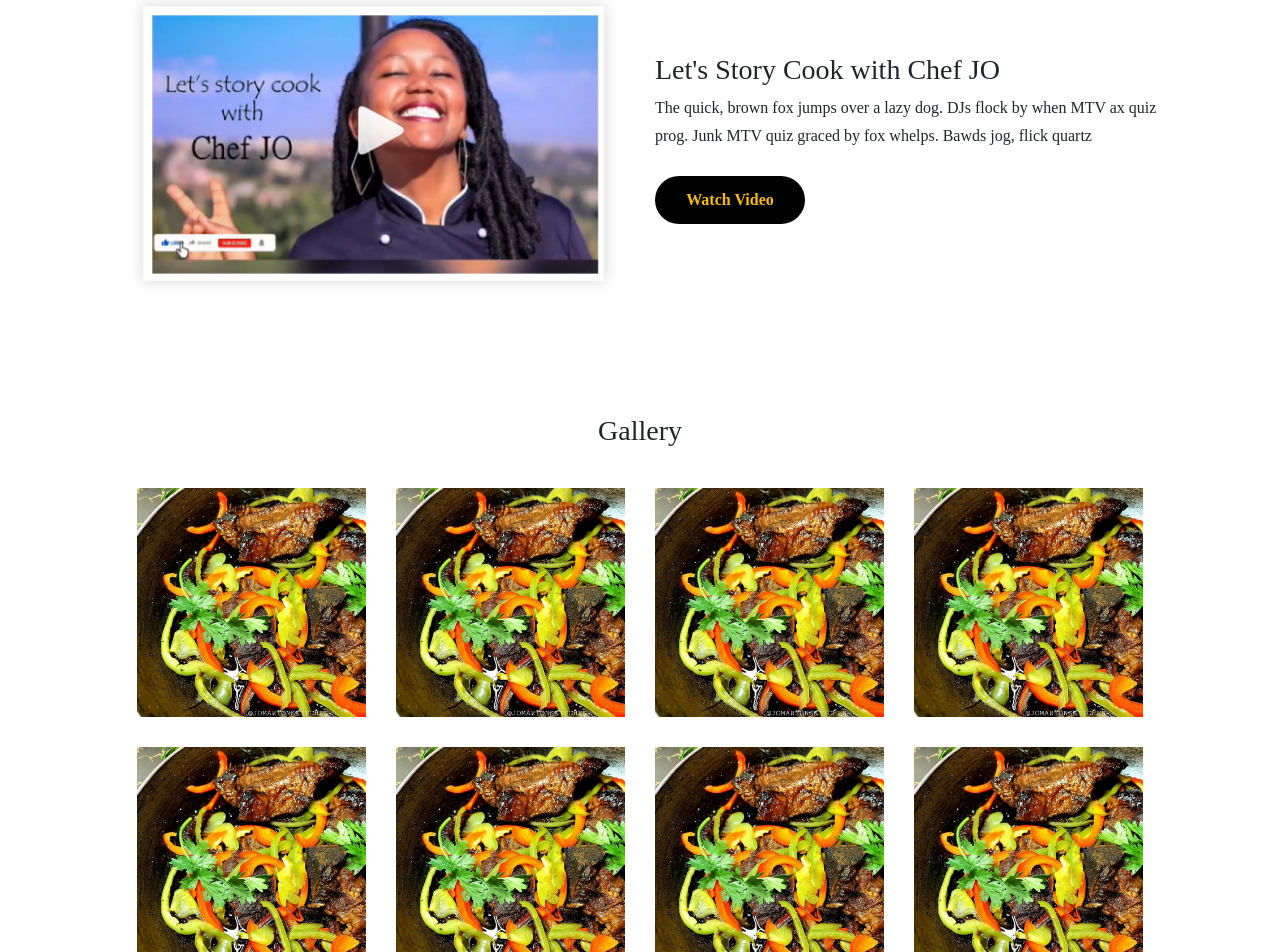
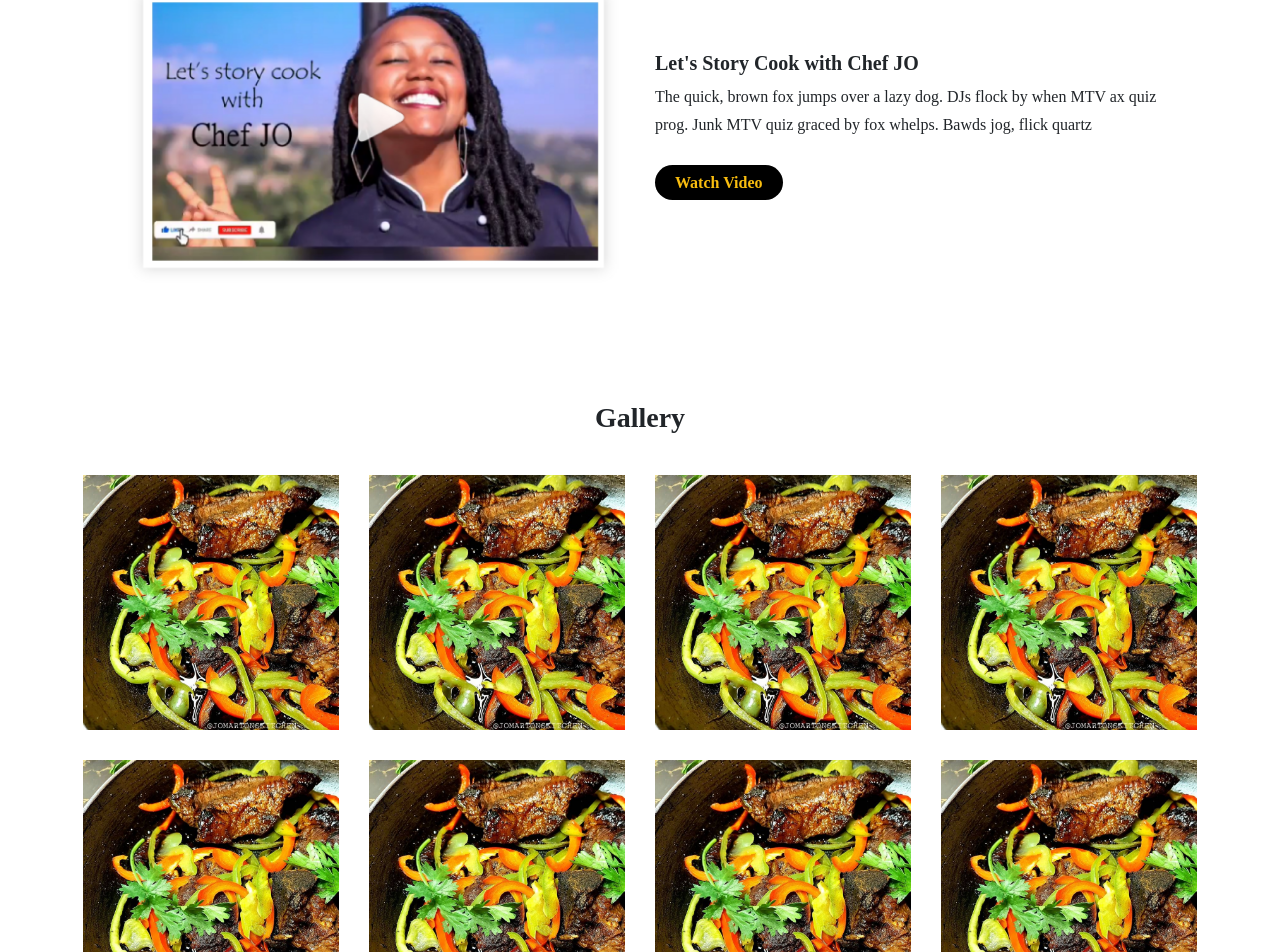
Before and after one commit to Karuma46/jomarion, a React (Create React App) app: page / in a window 1280 px wide. Shown: the part 1324-2276 px from the top of the page. Built offline with nearby package versions, Linux system fonts and the light colour scheme; a web font is replaced by a local one.

Commit message:
tweaks and refinements

```diff
--- a/src/components/header/index.jsx
+++ b/src/components/header/index.jsx
@@ -35,7 +35,7 @@ function MobileNav(){
                     <>
                         <div id="mobileNav" className="p-3 border-box">
                             <div id="mobileMenu" className="text-white d-flex flex-column">
-                                <span className="my-2"><Link to="recipes">Recipes</Link></span>
+                                <span className="my-2"><Link to="recipes">Menu</Link></span>
                                 <span className="my-2"><Link to="">Video</Link></span>
                                 <span className="my-2"><Link to="">Gallery</Link></span>
                                 <span className="my-2"><Link to="">Cookouts</Link></span>
--- a/src/components/hero/index.jsx
+++ b/src/components/hero/index.jsx
@@ -73,13 +73,13 @@ const Hero = () => {
                                     </div>
                                 </div>
                             </div>
-                            <div id="scrollArrow">
+                            {/* <div id="scrollArrow">
                                 <span>
                                     <a href="">
                                         <i className="fas fa-arrow-down"></i>
                                     </a>
                                 </span>
-                            </div>
+                            </div> */}
                         </div>
                     </div>
                 </div>
--- a/src/components/inputs/index.scss
+++ b/src/components/inputs/index.scss
@@ -1,6 +1,6 @@
 button {
-  height: 48px;
-  min-width: 150px;
+  height: 35px;
+  min-width: 100px;
   padding: 0px 20px;
   width: max-content;
   border-radius: 40px;
--- a/src/pages/homepage/cookouts.jsx
+++ b/src/pages/homepage/cookouts.jsx
@@ -18,7 +18,7 @@ const Cookouts = () => {
                     </div>
                     <div className="col-md-5 col-sm-9 d-flex">
                         <div className="align-self-center my-4">
-                            <h2>Jomarion's Kitchen Cookout Series Edition #9</h2>
+                            <h3>Jomarion's Kitchen Cookout Series Edition #9</h3>
                             <p>
                                 The quick, brown fox jumps over a lazy dog. DJs flock by when MTV ax quiz prog. Junk MTV quiz graced by fox whelps. Bawds jog, flick quartz
                             </p>
--- a/src/pages/homepage/gallery.jsx
+++ b/src/pages/homepage/gallery.jsx
@@ -1,4 +1,19 @@
 import Meat from "assets/jpg/meat.jpg"
+
+const Pic = () => {
+    return(
+        <>
+            <div className="col-6 col-md-4 col-lg-3">
+                <div className="galleryPic">
+                    <div className="galleryImg">
+                        <img src={Meat} alt="" />
+                    </div>
+                </div>
+            </div>
+        </>
+    )
+}
+
 
 const Gallery = () => {
     return(
@@ -10,71 +25,15 @@ const Gallery = () => {
                 </div>
             </div>
             <div className="row m-0 py-3 justify-content-center">
-                <div className="col-10 mx-0" id="galleryContainer">
-                    <div className="col-5 col-md-4 col-lg-3">
-                        <div className="galleryPic">
-                            <div className="galleryImg">
-                                <img src={Meat} alt="" />
-                            </div>
-                        </div>
-                    </div>
-
-                    <div className="col-5 col-md-4 col-lg-3">
-                        <div className="galleryPic">
-                            <div className="galleryImg">
-                                <img src={Meat} alt="" />
-                            </div>
-                        </div>
-                    </div>
-
-                    <div className="col-5 col-md-4 col-lg-3">
-                        <div className="galleryPic">
-                            <div className="galleryImg">
-                                <img src={Meat} alt="" />
-                            </div>
-                        </div>
-                    </div>
-
-                    <div className="col-5 col-md-4 col-lg-3">
-                        <div className="galleryPic">
-                            <div className="galleryImg">
-                                <img src={Meat} alt="" />
-                            </div>
-                        </div>
-                    </div>
-
-                    <div className="col-5 col-md-4 col-lg-3">
-                        <div className="galleryPic">
-                            <div className="galleryImg">
-                                <img src={Meat} alt="" />
-                            </div>
-                        </div>
-                    </div>
-
-                    <div className="col-5 col-md-4 col-lg-3">
-                        <div className="galleryPic">
-                            <div className="galleryImg">
-                                <img src={Meat} alt="" />
-                            </div>
-                        </div>
-                    </div>
-
-                    <div className="col-5 col-md-4 col-lg-3">
-                        <div className="galleryPic">
-                            <div className="galleryImg">
-                                <img src={Meat} alt="" />
-                            </div>
-                        </div>
-                    </div>
-
-                    <div className="col-5 col-md-4 col-lg-3">
-                        <div className="galleryPic">
-                            <div className="galleryImg">
-                                <img src={Meat} alt="" />
-                            </div>
-                        </div>
-                    </div>
-
+                <div className="col-12 col-md-11 mx-0" id="galleryContainer">
+                    <Pic />
+                    <Pic />
+                    <Pic />
+                    <Pic />
+                    <Pic />
+                    <Pic />
+                    <Pic />
+                    <Pic />
                 </div>
             </div>
         </section>
--- a/src/pages/homepage/menu.jsx
+++ b/src/pages/homepage/menu.jsx
@@ -3,7 +3,7 @@ import pic from "assets/jpg/burger.jpg"
 export const MenuComponent = () => {
     return (
         <>
-            <div className="col-lg-3 col-md-6 col-11">
+            <div className="col-lg-3 col-md-6 col-6">
                 <div className="jomMenu">
                     <div className="menuImg">
                         <img src={pic} alt="" />
--- a/src/pages/homepage/videos.jsx
+++ b/src/pages/homepage/videos.jsx
@@ -18,7 +18,7 @@ const Videos = () => {
                     </div>
                     <div className="col-md-5 col-sm-9 d-flex">
                         <div className="align-self-center">
-                            <h2>Let's Story Cook with Chef JO</h2>
+                            <h3>Let's Story Cook with Chef JO</h3>
                             <p>
                                 The quick, brown fox jumps over a lazy dog. DJs flock by when MTV ax quiz prog. Junk MTV quiz graced by fox whelps. Bawds jog, flick quartz
                             </p>
--- a/src/scss/theme/_type.scss
+++ b/src/scss/theme/_type.scss
@@ -12,14 +12,17 @@ a {
 
 h2 {
   font-size: 28px;
+  font-weight: bold;
 }
 
 h3 {
   font-size: 20px;
+  font-weight: bold;
 }
 
 h4 {
   font-size: 18px;
+  font-weight: bold;
 }
 
 p {
```
